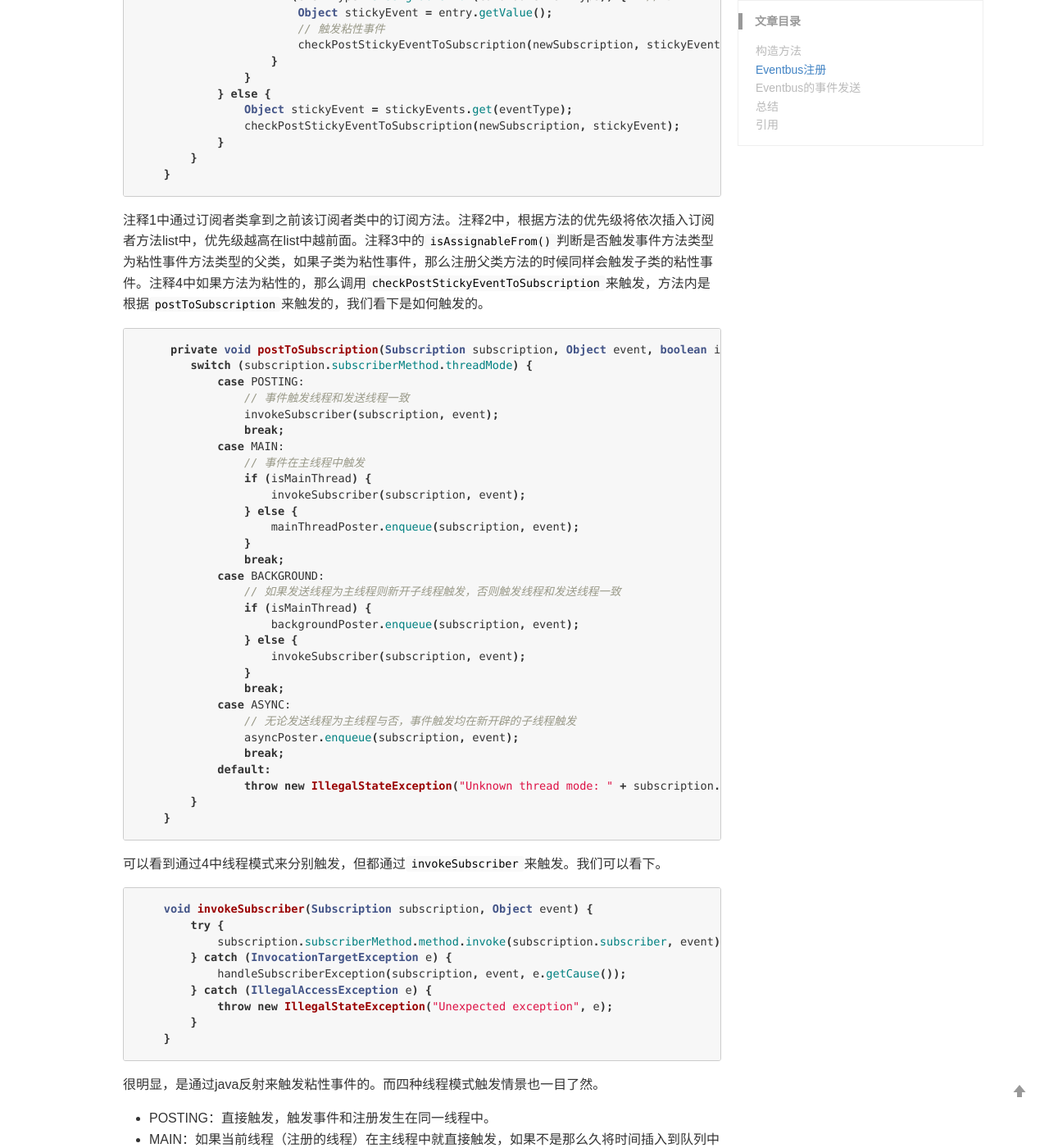
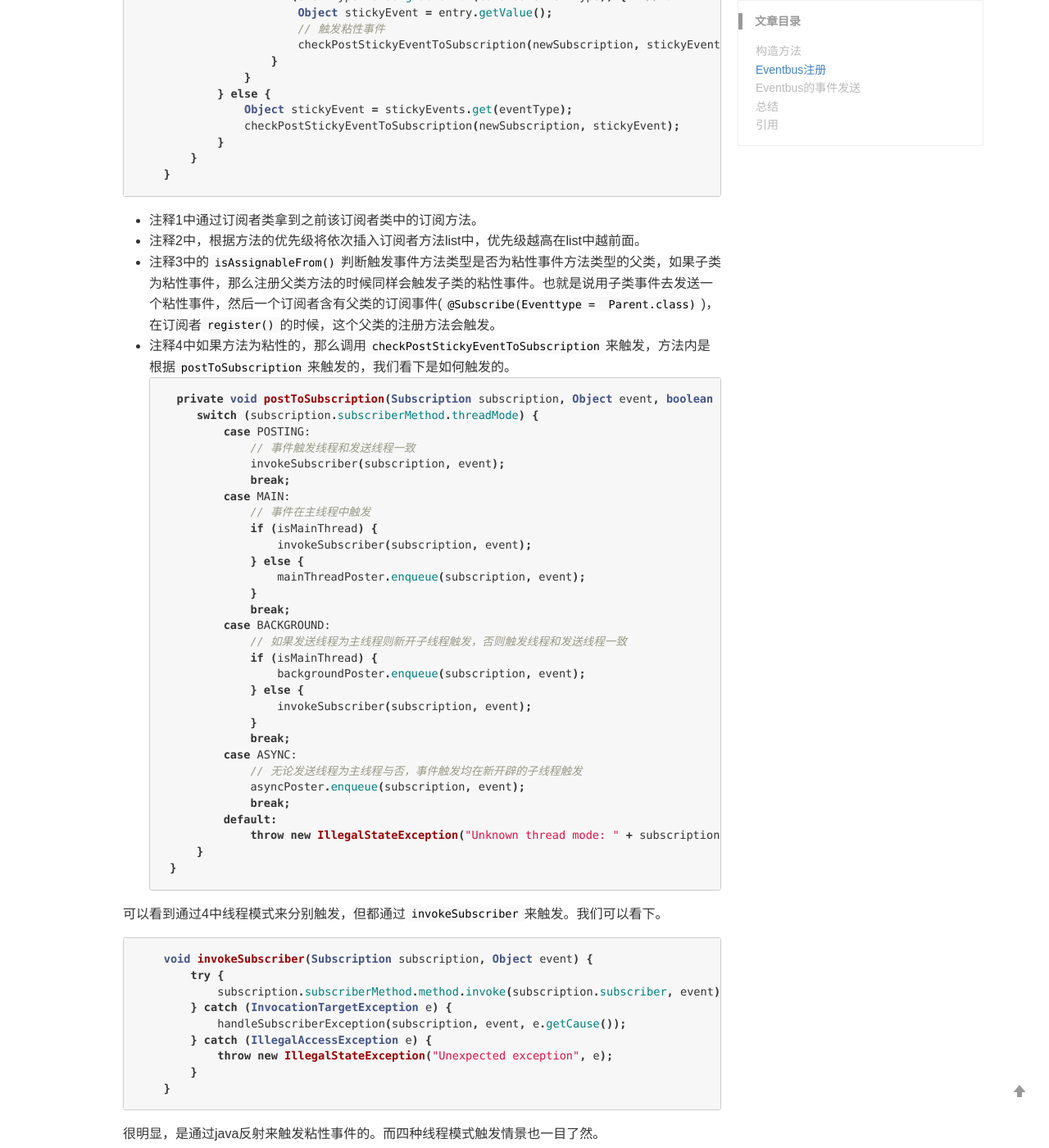
Before and after one commit to PeterXiaosa/PeterXiaosa.github.io, a Jekyll site: the page built from _posts/2019-06-06-Eventbus运行流程浅析.md, in a window 1280 px wide and 1400 px high, scrolled down 5203 px. Shown: the whole window at 82% size. Built offline with Jekyll 4.4.1, drawn with Linux system fonts in a browser that asks for light colours; comment, search, counter and statistics services are not loaded; some of the changed text lies outside the part shown.

Commit message:
1.Update Eventbus doc. 2.Update Android Version Diff doc.

````diff
--- a/_posts/2019-06-06-Eventbus运行流程浅析.md
+++ b/_posts/2019-06-06-Eventbus运行流程浅析.md
@@ -234,7 +234,10 @@ getDefault采用了传统的DLC方法来创建单例的。并且是使用默认
         }
     }
  ```
- 注释1中通过订阅者类拿到之前该订阅者类中的订阅方法。注释2中，根据方法的优先级将依次插入订阅者方法list中，优先级越高在list中越前面。注释3中的`isAssignableFrom()`判断是否触发事件方法类型为粘性事件方法类型的父类，如果子类为粘性事件，那么注册父类方法的时候同样会触发子类的粘性事件。注释4中如果方法为粘性的，那么调用`checkPostStickyEventToSubscription`来触发，方法内是根据`postToSubscription`来触发的，我们看下是如何触发的。
+ * 注释1中通过订阅者类拿到之前该订阅者类中的订阅方法。
+ * 注释2中，根据方法的优先级将依次插入订阅者方法list中，优先级越高在list中越前面。
+ * 注释3中的`isAssignableFrom()`判断触发事件方法类型是否为粘性事件方法类型的父类，如果子类为粘性事件，那么注册父类方法的时候同样会触发子类的粘性事件。也就是说用子类事件去发送一个粘性事件，然后一个订阅者含有父类的订阅事件(`@Subscribe(Eventtype =  Parent.class)`)，在订阅者`register()`的时候，这个父类的注册方法会触发。
+ * 注释4中如果方法为粘性的，那么调用`checkPostStickyEventToSubscription`来触发，方法内是根据`postToSubscription`来触发的，我们看下是如何触发的。
  ```java
      private void postToSubscription(Subscription subscription, Object event, boolean isMainThread) {
         switch (subscription.subscriberMethod.threadMode) {
@@ -395,7 +398,7 @@ Eventbus的注册流程已经大致清除了，而反注册流程其实只是将
 
 问题3，事件注册反注册、发送流程、事件触发流程从上面的分析也清楚了。
 
-问题4，是如何实现事件在多线程中切换触发的？ Eventbus通过4中线程模式来触发事件，通过Handler及线程池来进行事件在主线程和子线程中的切换，以及线程池将事件弄到子线程中进行触发。
+问题4，是如何实现事件在多线程中切换触发的？ Eventbus通过4种线程模式来触发事件，通过Handler及线程池来进行事件在主线程和子线程中的切换，以及线程池将事件弄到子线程中进行触发。
 
 ### 引用
 
````
Also changed, not shown: other parts of _posts/2019-06-06-Eventbus运行流程浅析.md (+3 -3 lines), _posts/2019-09-16-Android版本特性.md (+3 -0 lines).
